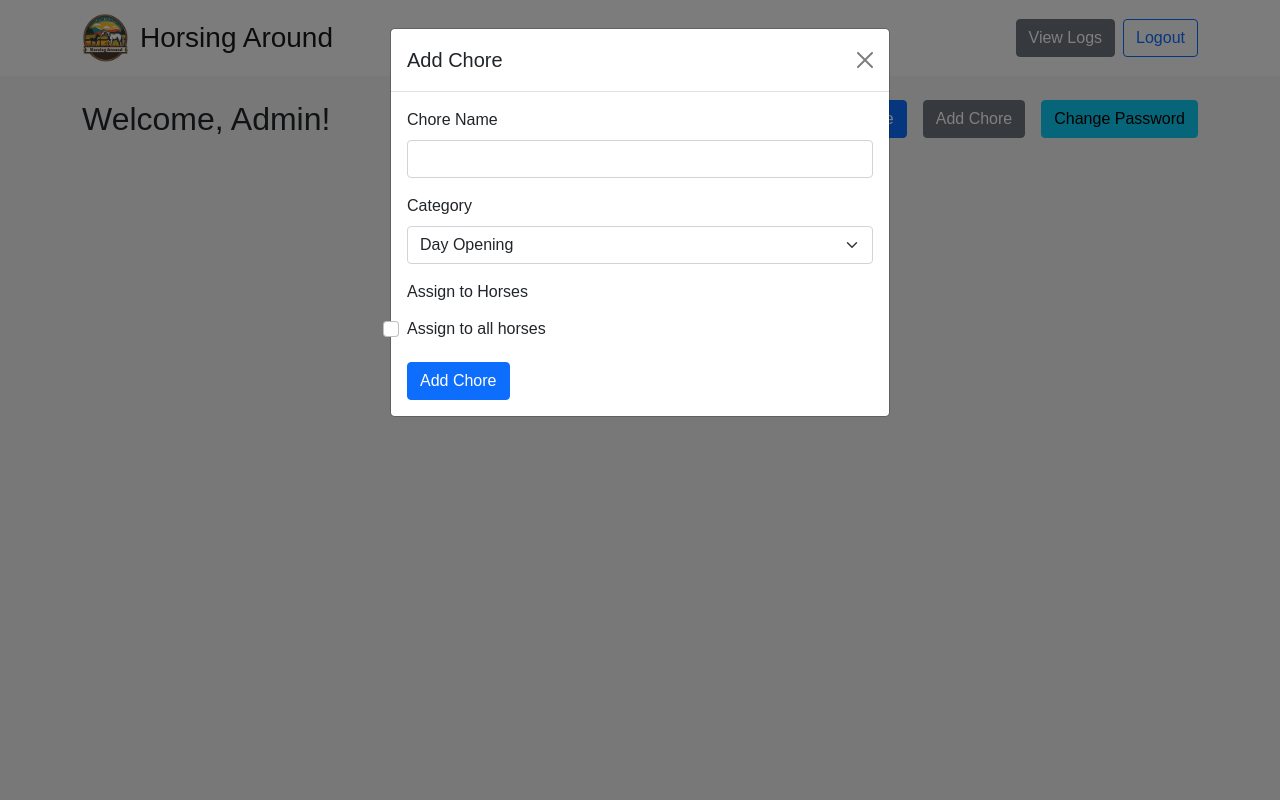
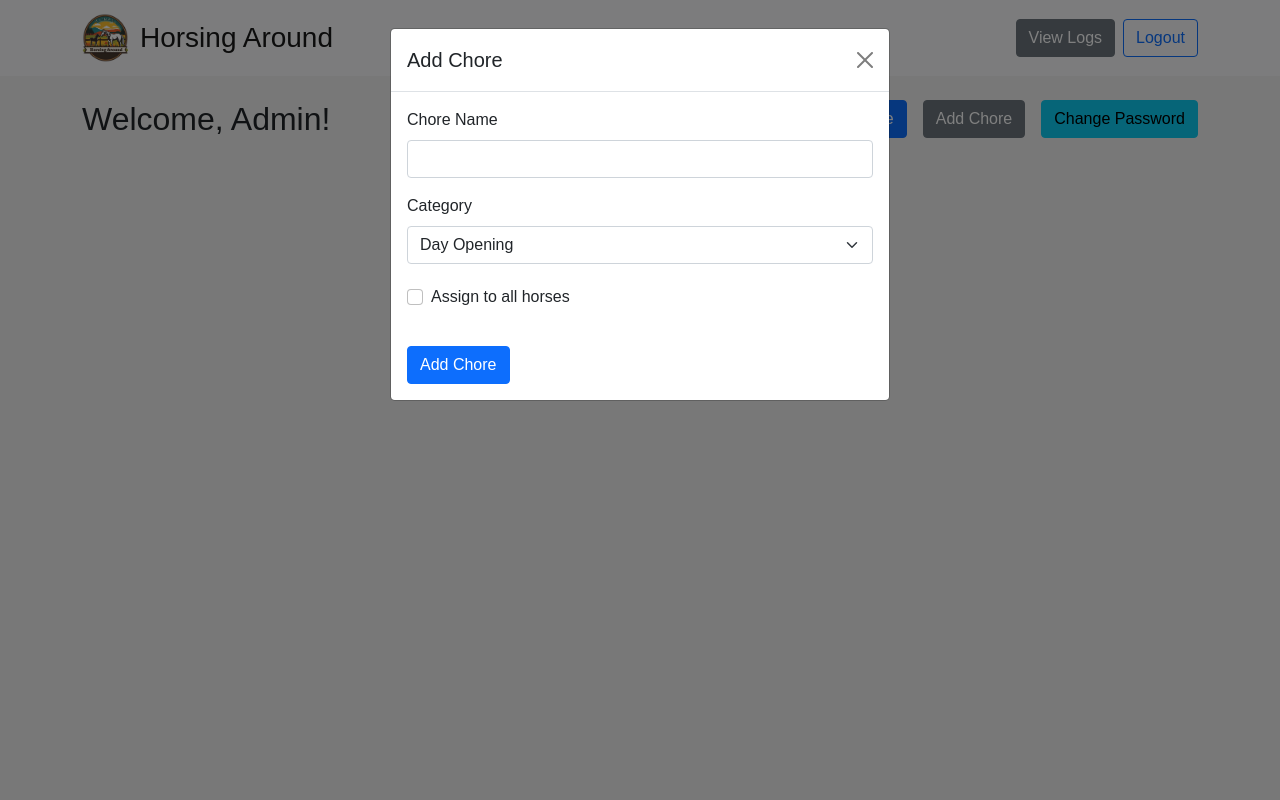
Before and after one commit to CarmitHaas/Horsing-Around, a Flask app: page /index in a window 1280 px wide, after a click on "Add Chore". Run offline with Flask 2, Linux system fonts and the light colour scheme; the visitor is signed in with stand-in values (Sample User, id 1); data that the repository does not hold is empty; some libraries are stand-ins or nearby versions.

Commit message:
add chores fixed

```diff
--- a/app.py
+++ b/app.py
@@ -60,6 +60,18 @@ scheduler = BackgroundScheduler()
 scheduler.add_job(func=reset_checkboxes, trigger="cron", hour=0)
 scheduler.start()
 
+def convert_objectid(data):
+    if isinstance(data, list):
+        for item in data:
+            convert_objectid(item)
+    elif isinstance(data, dict):
+        for key, value in data.items():
+            if isinstance(value, ObjectId):
+                data[key] = str(value)
+            elif isinstance(value, (list, dict)):
+                convert_objectid(value)
+    return data
+
 @app.route('/')
 def welcome():
     return render_template('welcome.html')
@@ -92,12 +104,8 @@ def logout():
 @app.route('/index')
 def index():
     horses = list(horses_collection.find())
-    for horse in horses:
-        horse['_id'] = str(horse['_id'])
-        if 'chores' in horse:
-            for chore in horse['chores']:
-                chore['_id'] = str(chore['_id'])
-    return render_template('index.html', horses=horses)
+    chores = list(chores_collection.find())
+    return render_template('index.html', horses=horses, chores=chores, is_admin=current_user.is_authenticated)
 
 @app.route('/add_horse', methods=['POST'])
 @login_required
@@ -119,8 +127,12 @@ def add_chore():
     chores_collection.insert_one(chore_data)
 
     # Prepare the chore data for insertion into horses
-    horse_chore_data = chore_data.copy()
-    horse_chore_data['completed'] = False
+    horse_chore_data = {
+        '_id': chore_id,
+        'name': chore_data['name'],
+        'category': chore_data['category'],
+        'completed': False
+    }
 
     if assign_all:
         # Assign to all horses
@@ -136,33 +148,6 @@ def add_chore():
         )
 
     return jsonify({'success': True, 'id': str(chore_id), 'chore': convert_objectid(horse_chore_data)})
-
-# @app.route('/add_chore', methods=['POST'])
-# @login_required
-# def add_chore():
-#     chore_data = request.json
-#     assign_all = chore_data.pop('assign_all', False)
-#     horse_ids = chore_data.pop('horse_ids', [])
-#     chore_id = ObjectId()
-#     chore_data['_id'] = chore_id
-
-#     # Insert the chore into the chores collection
-#     chores_collection.insert_one(chore_data)
-
-#     if assign_all:
-#         # Assign to all horses
-#         horses_collection.update_many(
-#             {},
-#             {'$push': {'chores': chore_data}}
-#         )
-#     else:
-#         # Assign to selected horses
-#         horses_collection.update_many(
-#             {'_id': {'$in': [ObjectId(horse_id) for horse_id in horse_ids]}},
-#             {'$push': {'chores': chore_data}}
-#         )
-
-#     return jsonify({'success': True, 'id': str(chore_id)})
 
 @app.route('/remove_chore', methods=['POST'])
 @login_required
@@ -196,6 +181,62 @@ def update_chore():
 
     return jsonify({'success': True})
 
+# @app.route('/add_chore', methods=['POST'])
+# @login_required
+# def add_chore():
+#     chore_data = request.json
+#     horse_id = chore_data.pop('horse_id', None)
+
+#     # Insert the chore into the chores collection
+#     result = chores_collection.insert_one(chore_data)
+#     chore_id = result.inserted_id
+
+#     # If a horse_id is provided, associate the chore with the horse
+#     if horse_id:
+#         horses_collection.update_one(
+#             {'_id': ObjectId(horse_id)},
+#             {'$push': {'chores': str(chore_id)}}
+#         )
+
+#     return jsonify({'success': True, 'id': str(chore_id)})
+
+# @app.route('/update_chore', methods=['POST'])
+# def update_chore():
+#     chore_id = request.json['chore_id']
+#     completed = request.json['completed']
+
+#     # Update the chore in the chores collection
+#     chores_collection.update_one(
+#         {'_id': ObjectId(chore_id)},
+#         {'$set': {'completed': completed}}
+#     )
+
+#     #  # Add log entry
+#     # log_entry = {
+#     #    # 'horse_id': horse_id,
+#     #     'chore_id': chore_id,
+#     #     'completed': completed,
+#     #     'timestamp': datetime.now()
+#     # }
+#     # logs_collection.insert_one(log_entry)
+
+#     return jsonify({'success': True})
+
+# @app.route('/remove_chore', methods=['POST'])
+# @login_required
+# def remove_chore():
+#     chore_id = request.json['chore_id']
+
+#     # Remove the chore from the chores collection
+#     chores_collection.delete_one({'_id': ObjectId(chore_id)})
+
+#     # Remove the chore reference from all horses
+#     horses_collection.update_many(
+#         {},
+#         {'$pull': {'chores': str(chore_id)}}
+#     )
+
+#     return jsonify({'success': True})
 
 @app.route('/remove_horse', methods=['POST'])
 @login_required
@@ -238,17 +279,22 @@ def delete_chore():
     chores_collection.delete_one({'_id': ObjectId(chore_id)})
     return jsonify({'success': True})
 
-@app.route('/get_horse/<horse_id>')
+@app.route('/get_horse/<horse_id>', methods=['GET'])
 @login_required
 def get_horse(horse_id):
     horse = horses_collection.find_one({'_id': ObjectId(horse_id)})
+    if horse:
+        horse = convert_objectid(horse)
     return jsonify(horse)
+
 
 @app.route('/edit_horse/<horse_id>', methods=['POST'])
 @login_required
 def edit_horse(horse_id):
     horse_data = request.json
     horses_collection.update_one({'_id': ObjectId(horse_id)}, {'$set': horse_data})
+    if horse_data:
+        horse_data = convert_objectid(horse_data)
     return jsonify({'success': True})
 
 @app.route('/get_logs', methods=['GET'])
--- a/static/css/style.css
+++ b/static/css/style.css
@@ -63,6 +63,7 @@ body {
 
 .form-check {
     padding: 5px 0;
+    padding-left: 1.5rem;  /* Add this line */
 }
 
 .edit-chore,
@@ -107,3 +108,8 @@ body {
     border-radius: 15px;
     box-shadow: 2px 4px 8px rgba(0, 0, 0, 0.3);
 }
+
+
+.form-check-input {
+    margin-left: -1.5rem;  /* Add this line */
+}
--- a/static/js/main.js
+++ b/static/js/main.js
@@ -55,7 +55,6 @@ $(document).ready(function () {
     });
   });
 
-  // Handle add chore form submission
  $("#add-chore-form").on("submit", function (e) {
   e.preventDefault();
   var choreData = {
@@ -79,7 +78,7 @@ $(document).ready(function () {
     success: function (response) {
       if (response.success) {
         console.log("Chore added successfully:", response.chore);
-                // Add the new chore to the UI for each selected horse (or all horses if assign_all is true)
+        location.reload();
         if (choreData.assign_all) {
           $(".chore-list").each(function() {
             addChoreToUI($(this), response.chore);
@@ -115,10 +114,6 @@ function addChoreToUI(choreList, chore) {
         </label>
       </div>
       <div>
-                <button class="btn btn-sm btn-outline-primary edit-chore"
-                    data-horse-id="${choreList.closest('.card').data('horse-id')}" data-chore-id="${chore._id}">
-                    <i class="bi bi-pencil"></i>
-                </button>
         <button class="btn btn-sm btn-outline-danger delete-chore"
                 data-horse-id="${choreList.closest('.card').data('horse-id')}" data-chore-id="${chore._id}">
           <i class="bi bi-trash"></i>
@@ -128,19 +123,31 @@ function addChoreToUI(choreList, chore) {
   `;
   categoryDiv.append(choreHtml);
 }
+
+// Toggle specific horses selection based on "Assign to all horses" checkbox
+$("#assign-all-horses").on("change", function() {
+  $("#horse-checkboxes").toggle(!$(this).is(":checked"));
+});
+
 $('.edit-horse').click(function () {
   const horseId = $(this).data('horse-id');
   // Fetch horse data and populate the form
-    $.get(`/get_horse/${horseId}`, function (data) {
+  $.ajax({
+    url: `/get_horse/${horseId}`,
+    method: 'GET',
+    success: function (data) {
       $('#edit-horse-id').val(data._id);
       $('#edit-horse-name').val(data.name);
       $('#edit-horse-image').val(data.image);
       $('#edit-horse-info').val(data.info);
       $('#edit-horse-modal').modal('show');
+    },
+    error: function () {
+      alert("Failed to fetch horse data.");
+    }
   });
 });
 
-  // Handle edit horse
 $('#edit-horse-form').submit(function (e) {
   e.preventDefault();
   const horseId = $('#edit-horse-id').val();
@@ -157,25 +164,15 @@ function addChoreToUI(choreList, chore) {
     success: function (response) {
       if (response.success) {
         location.reload();
+      } else {
+        alert("Failed to update horse.");
       }
+    },
+    error: function () {
+      alert("An error occurred while updating the horse.");
     }
   });
 });
-
-  $(document).on('click', '.edit-horse', function() {
-    const horseId = $(this).data('horse-id');
-
-    // Assuming you have a function to get horse details by ID
-    $.get(`/get_horse/${horseId}`, function(data) {
-        $('#edit-horse-id').val(data.id);
-        $('#edit-horse-name').val(data.name);
-        $('#edit-horse-image').val(data.image);
-        $('#edit-horse-info').val(data.info);
-
-        $('#edit-horse-modal').modal('show');
-    });
-});
-
 
   $(".delete-horse").on("click", function (event) {
     event.preventDefault();
@@ -218,25 +215,25 @@ $(".remove-chore").on("click", function () {
   }
 });
 
-// $("#add-chore-form").on("submit", function (e) {
-//   e.preventDefault();
-//   var choreData = {
-//     name: $("#chore-name").val(),
-//     category: $("#chore-category").val(),
-//   };
+$("#add-chore-form").on("submit", function (e) {
+  e.preventDefault();
+  var choreData = {
+    name: $("#chore-name").val(),
+    category: $("#chore-category").val(),
+  };
 
-//   $.ajax({
-//     url: "/add_chore",
-//     method: "POST",
-//     contentType: "application/json",
-//     data: JSON.stringify(choreData),
-//     success: function (response) {
-//       if (response.success) {
-//         location.reload();
-//       }
-//     },
-//   });
-// });
+  $.ajax({
+    url: "/add_chore",
+    method: "POST",
+    contentType: "application/json",
+    data: JSON.stringify(choreData),
+    success: function (response) {
+      if (response.success) {
+        location.reload();
+      }
+    },
+  });
+});
 
 // Delete chore
 $(".delete-chore").click(function () {
--- a/templates/index.html
+++ b/templates/index.html
@@ -1,16 +1,13 @@
 <!DOCTYPE html>
 <html lang="en">
-
 <head>
     <meta charset="UTF-8">
     <meta name="viewport" content="width=device-width, initial-scale=1.0">
     <title>Horsing Around - Dashboard</title>
-    <link rel="icon" href="/static/images/favicon.ico" type="image/x-icon" />
-    <link <link href="https://cdn.jsdelivr.net/npm/bootstrap@5.1.3/dist/css/bootstrap.min.css" rel="stylesheet">
+    <link href="https://cdn.jsdelivr.net/npm/bootstrap@5.1.3/dist/css/bootstrap.min.css" rel="stylesheet">
     <link href="https://cdn.jsdelivr.net/npm/bootstrap-icons@1.7.2/font/bootstrap-icons.css" rel="stylesheet">
     <link href="{{ url_for('static', filename='css/style.css') }}" rel="stylesheet">
 </head>
-
 <body>
     <nav class="navbar navbar-expand-lg navbar-light bg-light">
         <div class="container">
@@ -32,12 +29,9 @@
         <div class="d-flex justify-content-between align-items-center mb-3">
             <h2 class="mb-0">Welcome, Admin!</h2>
             <div class="d-flex align-items-center gap-3">
-                <button class="btn btn-primary" data-bs-toggle="modal" data-bs-target="#create-horse-modal">Add
-                    Horse</button>
-                <button class="btn btn-secondary" data-bs-toggle="modal" data-bs-target="#add-chore-modal">Add
-                    Chore</button>
-                <button class="btn btn-info" data-bs-toggle="modal" data-bs-target="#change-password-modal">Change
-                    Password</button>
+                <button class="btn btn-primary" data-bs-toggle="modal" data-bs-target="#create-horse-modal">Add Horse</button>
+                <button class="btn btn-secondary" data-bs-toggle="modal" data-bs-target="#add-chore-modal">Add Chore</button>
+                <button class="btn btn-info" data-bs-toggle="modal" data-bs-target="#change-password-modal">Change Password</button>
             </div>
         </div>
         {% endif %}
@@ -45,15 +39,12 @@
         <div id="horse-grid" class="row">
             {% for horse in horses %}
             <div class="col-md-4 mb-4">
-                <div class="card horse-card" data-bs-toggle="popover" data-bs-trigger="hover focus"
-                    data-bs-content="{{ horse.info }}">
+                <div class="card horse-card" data-bs-toggle="popover" data-bs-trigger="hover focus" data-bs-content="{{ horse.info }}">
                     <img src="{{ horse.image }}" class="card-img-top" alt="{{ horse.name }}">
                     {% if current_user.is_authenticated %}
                     <div class="horse-options">
                         <div class="dropdown">
-                            <button class="btn btn-link dropdown-toggle" type="button"
-                                id="horseOptionsDropdown{{ horse._id }}" data-bs-toggle="dropdown"
-                                aria-expanded="false">
+                            <button class="btn btn-link dropdown-toggle" type="button" id="horseOptionsDropdown{{ horse._id }}" data-bs-toggle="dropdown" aria-expanded="false">
                                 <i class="bi bi-three-dots-vertical"></i>
                             </button>
                             <ul class="dropdown-menu" aria-labelledby="horseOptionsDropdown{{ horse._id }}">
@@ -78,20 +69,20 @@
                                 <div class="form-check d-flex justify-content-between align-items-center">
                                     <div>
                                         <input type="checkbox" class="form-check-input chore-checkbox"
-                                            id="chore-{{ horse._id }}-{{ chore._id }}" data-horse-id="{{ horse._id }}"
-                                            data-chore-id="{{ chore._id }}" {% if chore.completed %}checked{% endif %}>
+                                               id="chore-{{ horse._id }}-{{ chore._id }}"
+                                               data-horse-id="{{ horse._id }}"
+                                               data-chore-id="{{ chore._id }}"
+                                               {% if chore.completed %}checked{% endif %}>
                                         <label class="form-check-label" for="chore-{{ horse._id }}-{{ chore._id }}">
                                             {{ chore.name }}
                                         </label>
                                     </div>
                                     {% if current_user.is_authenticated %}
                                     <div>
-                                        <button class="btn btn-sm btn-outline-primary edit-chore"
-                                            data-horse-id="{{ horse._id }}" data-chore-id="{{ chore._id }}">
+                                        <button class="btn btn-sm btn-outline-primary edit-chore" data-horse-id="{{ horse._id }}" data-chore-id="{{ chore._id }}">
                                             <i class="bi bi-pencil"></i>
                                         </button>
-                                        <button class="btn btn-sm btn-outline-danger delete-chore"
-                                            data-horse-id="{{ horse._id }}" data-chore-id="{{ chore._id }}">
+                                        <button class="btn btn-sm btn-outline-danger delete-chore" data-horse-id="{{ horse._id }}" data-chore-id="{{ chore._id }}">
                                             <i class="bi bi-trash"></i>
                                         </button>
                                     </div>
@@ -110,8 +101,7 @@
 
     {% if current_user.is_authenticated %}
     <!-- Create Horse Modal -->
-    <div class="modal fade" id="create-horse-modal" tabindex="-1" aria-labelledby="create-horse-modal-label"
-        aria-hidden="true">
+    <div class="modal fade" id="create-horse-modal" tabindex="-1" aria-labelledby="create-horse-modal-label" aria-hidden="true">
         <div class="modal-dialog">
             <div class="modal-content">
                 <div class="modal-header">
@@ -140,8 +130,7 @@
     </div>
 
     <!-- Add Chore Modal -->
-    <div class="modal fade" id="add-chore-modal" tabindex="-1" aria-labelledby="add-chore-modal-label"
-        aria-hidden="true">
+<div class="modal fade" id="add-chore-modal" tabindex="-1" aria-labelledby="add-chore-modal-label" aria-hidden="true">
   <div class="modal-dialog">
     <div class="modal-content">
       <div class="modal-header">
@@ -163,27 +152,21 @@
               <option value="end_of_day">End of Day</option>
             </select>
           </div>
-                        <div class="mb-3">
-                            <label class="form-label">Assign to Horses</label>
-                            <div class="form-check">
-                                <input class="form-check-input" type="checkbox" id="assign-all-horses">
-                                <label class="form-check-label" for="assign-all-horses">
-                                    Assign to all horses
-                                </label>
+          <div class="mb-3 form-check">
+            <input type="checkbox" class="form-check-input" id="assign-all-horses">
+            <label class="form-check-label" for="assign-all-horses">Assign to all horses</label>
           </div>
           <div id="horse-checkboxes">
             {% for horse in horses %}
             <div class="form-check">
-                                    <input class="form-check-input horse-checkbox" type="checkbox"
-                                        value="{{ horse._id }}" id="horse-{{ horse._id }}">
+              <input class="form-check-input horse-checkbox" type="checkbox" value="{{ horse._id }}" id="horse-{{ horse._id }}">
               <label class="form-check-label" for="horse-{{ horse._id }}">
                 {{ horse.name }}
               </label>
             </div>
             {% endfor %}
           </div>
-                        </div>
-                        <button type="submit" class="btn btn-primary">Add Chore</button>
+          <button type="submit" class="btn btn-primary mt-3">Add Chore</button>
         </form>
       </div>
     </div>
@@ -191,8 +174,7 @@
 </div>
 
 <!-- Change Password Modal -->
-    <div class="modal fade" id="change-password-modal" tabindex="-1" aria-labelledby="change-password-modal-label"
-        aria-hidden="true">
+    <div class="modal fade" id="change-password-modal" tabindex="-1" aria-labelledby="change-password-modal-label" aria-hidden="true">
         <div class="modal-dialog">
             <div class="modal-content">
                 <div class="modal-header">
@@ -213,8 +195,7 @@
     </div>
 
         <!-- Edit Horse Modal -->
-    <div class="modal fade" id="edit-horse-modal" tabindex="-1" aria-labelledby="edit-horse-modal-label"
-        aria-hidden="true">
+    <div class="modal fade" id="edit-horse-modal" tabindex="-1" aria-labelledby="edit-horse-modal-label" aria-hidden="true">
         <div class="modal-dialog">
             <div class="modal-content">
                 <div class="modal-header">
@@ -244,8 +225,7 @@
     </div>
 
     <!-- View Logs Modal -->
-    <div class="modal fade" id="view-logs-modal" tabindex="-1" aria-labelledby="view-logs-modal-label"
-        aria-hidden="true">
+    <div class="modal fade" id="view-logs-modal" tabindex="-1" aria-labelledby="view-logs-modal-label" aria-hidden="true">
         <div class="modal-dialog modal-lg">
             <div class="modal-content">
                 <div class="modal-header">
@@ -272,5 +252,4 @@
     <script src="https://cdn.jsdelivr.net/npm/daterangepicker@3.1.0/daterangepicker.min.js"></script>
     <script src="{{ url_for('static', filename='js/main.js') }}"></script>
 </body>
-
 </html>
```
Also changed, not shown: 2 other files. Lines whose indentation alone changed are shown as unchanged.
